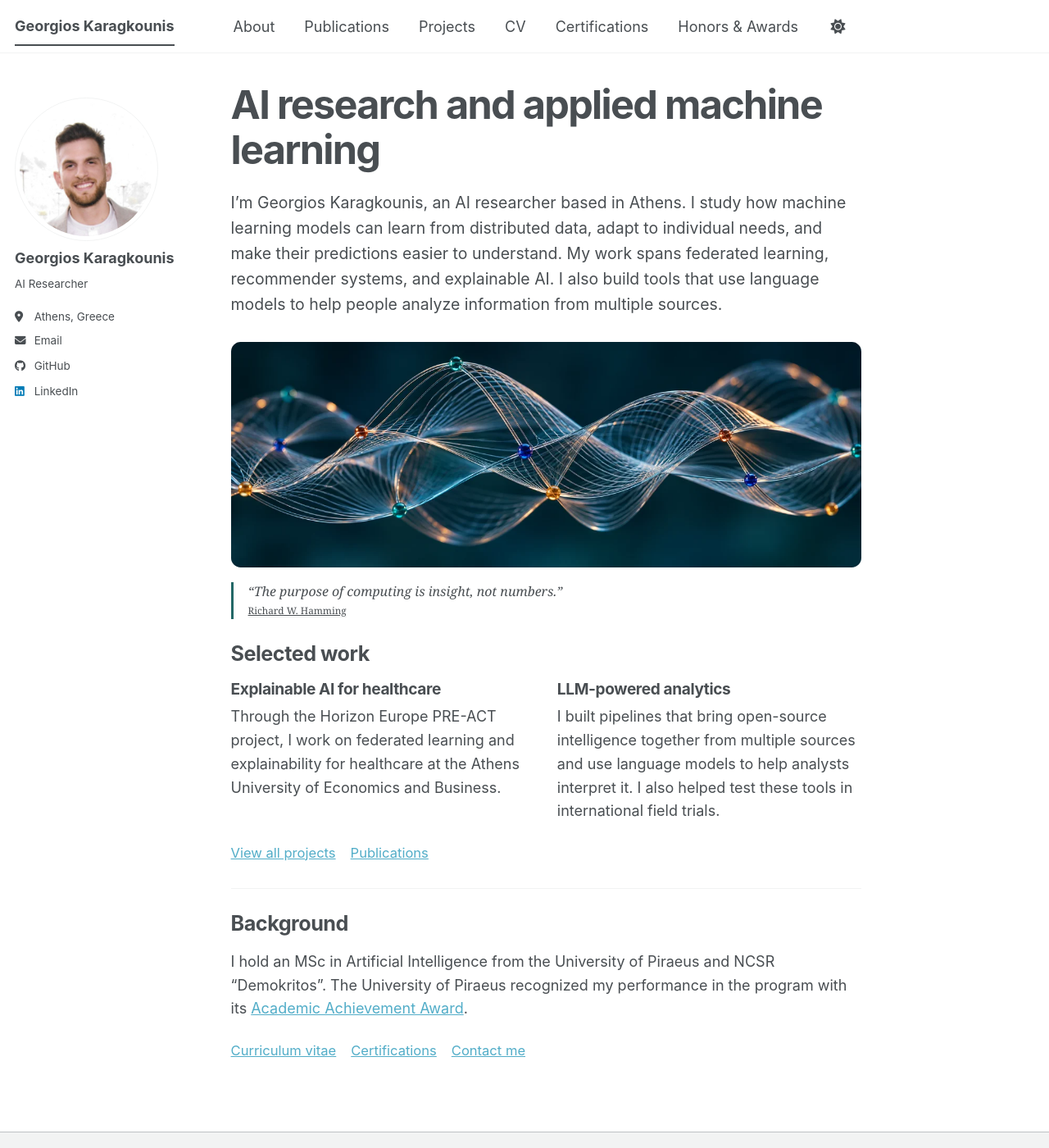
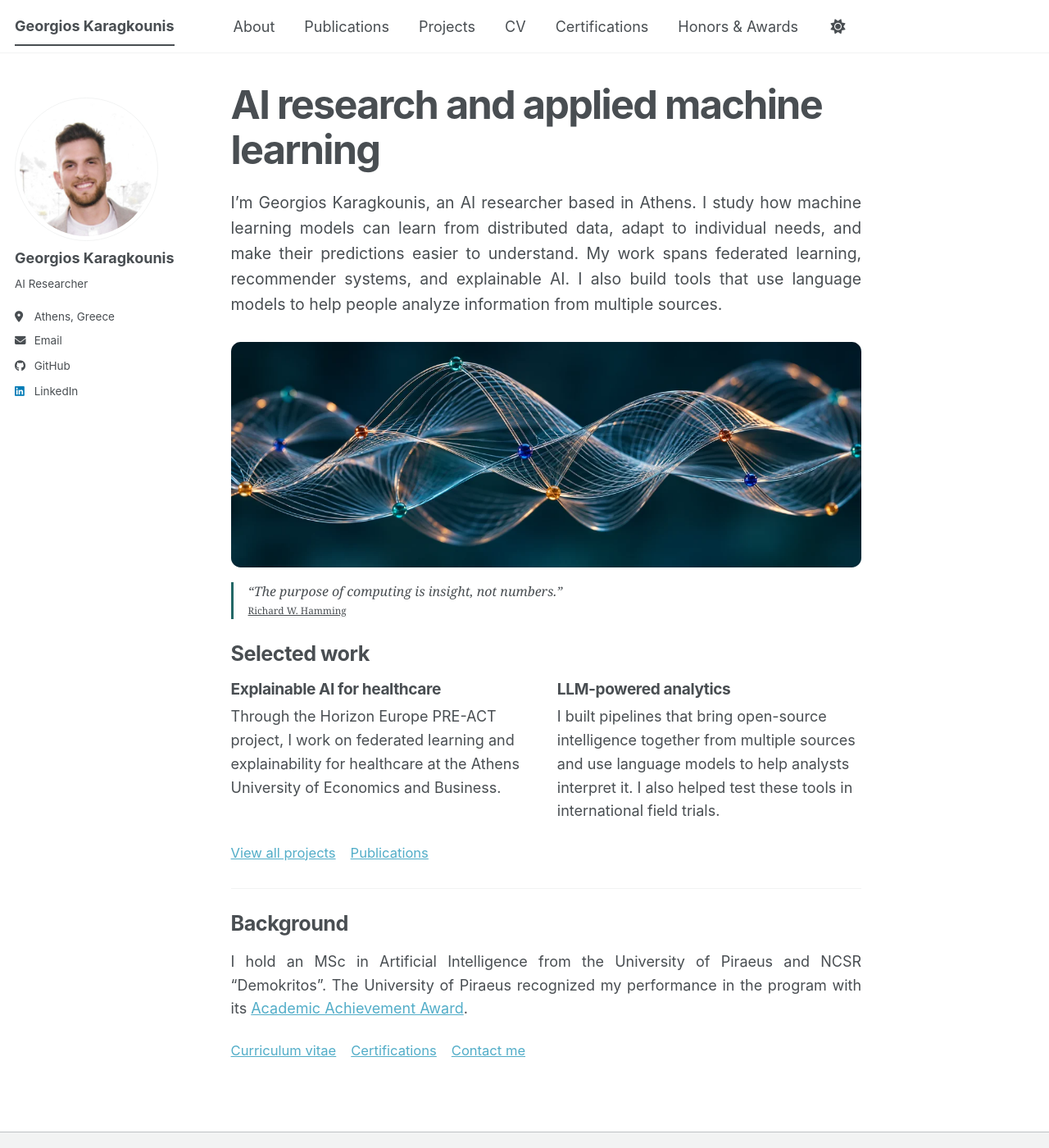
Before and after one commit to georgekaragounis/gkaragounis.github.io, a Jekyll site: the page built from _pages/about.md, in a window 1280 px wide and 1400 px high. Shown: the whole window at 82% size. Built offline with Jekyll 4.4.1, drawn with Linux system fonts in a browser that asks for light colours; a script bundle is joined from its source files by our own code; a style sheet for code colours, icons or effects is not loaded.

Commit message:
Align homepage prose to both margins in wide reading columns

```diff
--- a/_sass/layout/_academic-profile.scss
+++ b/_sass/layout/_academic-profile.scss
@@ -51,7 +51,20 @@ html[data-theme="dark"] .page__content { --profile-accent: #8acec8; }
 .credential-preview.award img {width:220px}
 
 .research-home {
-  .research-intro {font-size:1.08em;max-width:66ch;margin:0 0 1.65rem}
+  .research-intro, .research-columns > div, .research-background {
+    container-type: inline-size;
+  }
+  .research-intro {max-width:none}
+  @container (min-width: 22rem) {
+    .research-columns p, .research-background p {
+      text-align: justify;
+      hyphens: auto;
+    }
+  }
+  @media (min-width: 40em) {
+    .research-intro {text-align:justify;hyphens:auto}
+  }
+  .research-intro {font-size:1.08em;margin:0 0 1.65rem}
   h2,h3 {border:0;padding:0;line-height:1.25;letter-spacing:-.02em}
   .research-links {display:flex;align-items:center;flex-wrap:wrap;gap:.65rem 1rem;font-size:.92em}
   .research-work,.research-background {padding:1.5rem 0 .3rem}
```
